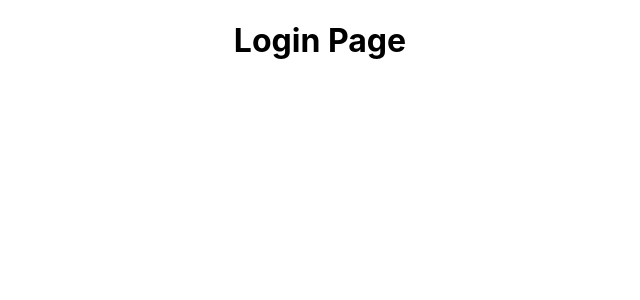
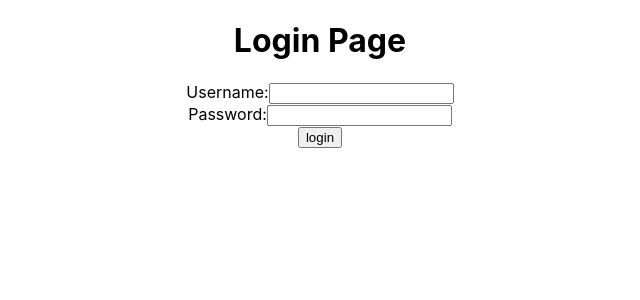
Before and after one commit to prajwal10s/brewology-vault, a React (Create React App) app in the folder frontend/brewology-vault/: page /login in a window 1280 px wide. Shown: the top 300 px of the page, without its empty margins (320-960 px from the left). Built offline with nearby package versions, Linux system fonts and the light colour scheme.

Commit message:
adding login functionality

```diff
--- a/frontend/brewology-vault/src/components/login/Login.tsx
+++ b/frontend/brewology-vault/src/components/login/Login.tsx
@@ -1,9 +1,70 @@
-import React, { useState } from "react";
+import React, { ChangeEvent, SyntheticEvent, useState } from "react";
 import axios from "axios";
+import { useNavigate } from "react-router-dom";
+import { setFlagsFromString } from "v8";
+import { access } from "fs";
 axios.defaults.baseURL = "http://localhost:3001";
 
+interface LoginFormData {
+  userName: string;
+  password: string;
+}
 const Login: React.FC = () => {
-  return <h1>Login Page</h1>;
+  const [formData, setFormData] = useState<LoginFormData>({
+    userName: "",
+    password: "",
+  });
+  const navigate = useNavigate();
+  const handleSubmit = async (
+    e: SyntheticEvent<HTMLFormElement, SubmitEvent>
+  ) => {
+    e.preventDefault();
+    try {
+      const response = await axios.post("/login");
+      if (response.status === 201) {
+        console.log("Login successfull");
+        navigate("/login");
+      }
+    } catch (error) {
+      console.error("There was an error submitting", error);
+    }
+  };
+  const handleChange = (
+    e: ChangeEvent<HTMLInputElement | HTMLSelectElement>
+  ) => {
+    const { name, value } = e.target;
+    setFormData((prevFormData: LoginFormData) => ({
+      ...prevFormData,
+      [name]: value,
+    }));
+  };
+  return (
+    <div className="LoginForm">
+      <h1>Login Page</h1>
+      <form id="signupForm" onSubmit={handleSubmit}>
+        <div>
+          <label>Username:</label>
+          <input
+            type="text"
+            name="userName"
+            value={formData.userName}
+            onChange={handleChange}
+            required
+          />
+        </div>
+        <div>
+          <label>Password:</label>
+          <input
+            type="password"
+            name="password"
+            value={formData.password}
+            onChange={handleChange}
+            required
+          />
+        </div>
+        <button type="submit">login</button>
+      </form>
+    </div>
+  );
 };
-
 export default Login;
```
Also changed, not shown: 2 other files (tests, documents, lock files or other folders).
